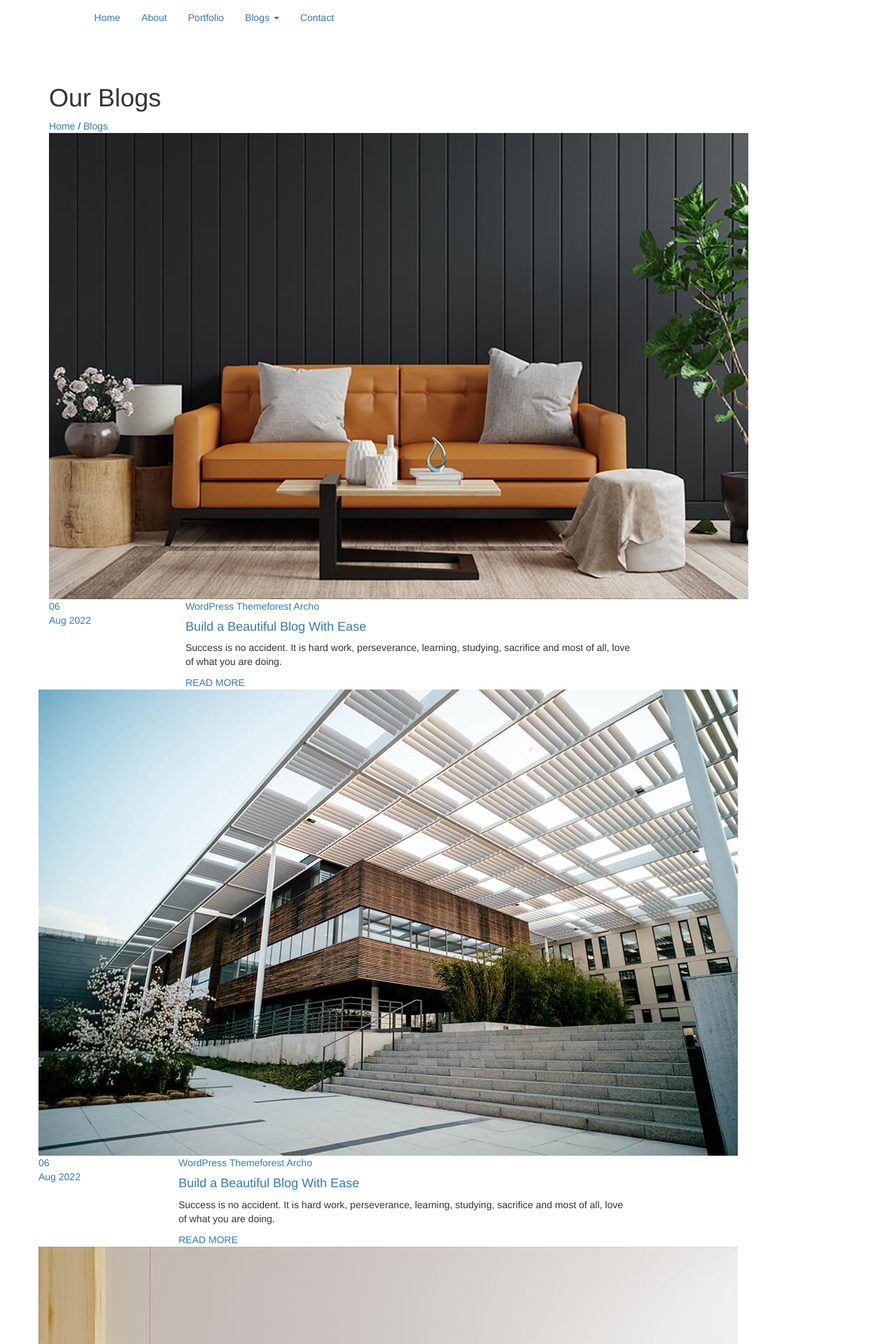
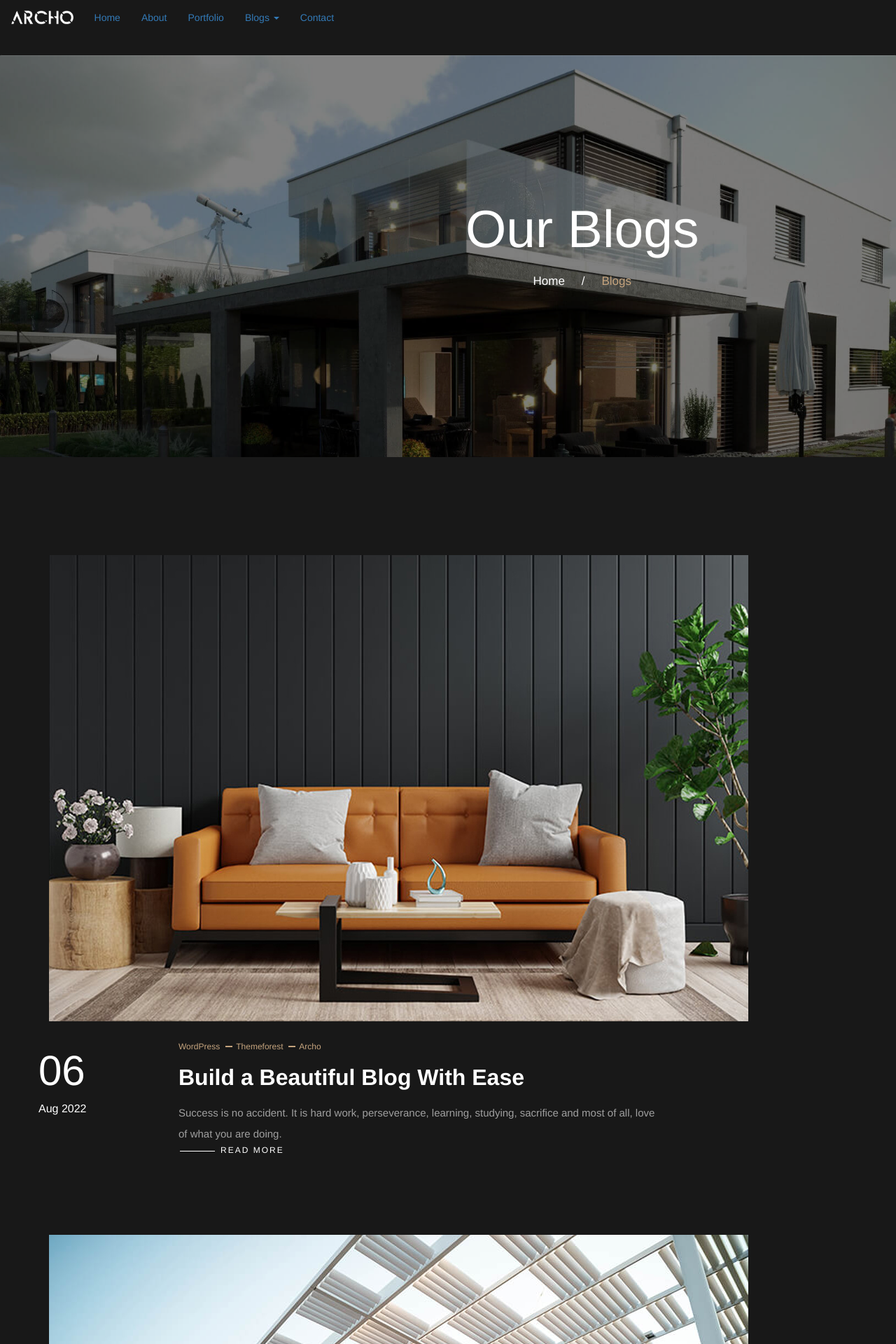
Before and after one commit to YahyaLateef/arco, a PHP site: page /blogs.html in a window 1280 px wide; the page is wider, and only the part inside the window is pictured. Shown: the top 1920 px of that part at 70% size. Run offline with PHP 8.4, Linux system fonts and the light colour scheme.

Commit message:
blogs css complete

```diff
--- a/assets/css/syntax.css
+++ b/assets/css/syntax.css
@@ -64,11 +64,11 @@ img[alt="4"]{
   line-height: 1.5;
   width: 100%;
 }
-.background-contact{
+.background{
   background-image: url(https://archo-react.vercel.app/assets/img/pg2.jpg);
     height: 41em;
-    width: 146%;
-    margin-left: -18em;
+    width: 132%;
+    margin-left: -13em;
     background-repeat: no-repeat;
     background-size: cover;
     filter: brightness(50%);
@@ -165,3 +165,104 @@ button.btn.btn-primary.bbs:before {
     left: -12px;
     box-shadow: 0px 45px #c5a47e, 183px 1px #c5a47e, 183px 45px #c5a47e;
 }
+.num{
+  color: #fff;
+  font-size: 60px;
+  font-weight: 400;
+}
+.date{
+  color: #fff;
+  font-weight: 400;
+  font-size: 16px;
+}
+.bert:hover{
+color: #fff;
+text-decoration: none;
+}
+.tags{
+  font-size: 12px;
+    font-weight: 500;
+    margin-bottom: 10px;
+
+}
+.tags a{
+  color: #c5a47e;
+  padding-right: 20px;
+}
+.tags a:hover{
+  color: #c5a47e;
+  text-decoration: none;
+}
+.tags:before {
+  content: "";
+  width: 10px;
+  height: 2px;
+  background: #c5a47e;
+  position: absolute;
+  top: 7px;
+  left: 82px;
+}
+.tags:after {
+  content: "";
+  width: 10px;
+  height: 2px;
+  background: #c5a47e;
+  position: absolute;
+  top: 7px;
+  left: 172px;
+}
+.head-for a{
+  font-weight: 700;
+    line-height: 1.6;
+    margin-bottom: 5px;
+    color: #fff;
+    font-size: xx-large;
+}
+.head-for a:hover{
+    text-decoration: none;
+    color: #fff;
+
+}
+.read{
+  margin-top: 20px;
+    font-size: 12px;
+    font-weight: 500;
+    text-transform: uppercase;
+    letter-spacing: 2px;
+    padding-left: 60px;
+    position: relative;
+    color: #fff;
+}
+.read:hover{
+  color: #fff;
+  padding-left: 40px;
+  text-decoration: none;
+}
+.read::before{
+  content: '';
+    width: 50px;
+    height: 1px;
+    background: #fff;
+    position: absolute;
+    top: 8px;
+    left: 2px;
+}
+.read:hover::before{
+  width: 30px;
+}
+.buttons-page{
+  text-align: center;
+}
+.buttons-page button{
+  color: #c5a47e;
+  width: 50px;
+    height: 50px;
+    line-height: 50px;
+    border: 1px solid #eee;
+    font-size: 18px;
+    background-color: transparent;
+}
+.buttons-page button:hover{
+  background-color: transparent;
+  color: #c5a47e;
+}
--- a/blogs.html
+++ b/blogs.html
@@ -8,7 +8,7 @@
   <script src="https://ajax.googleapis.com/ajax/libs/jquery/3.6.0/jquery.min.js"></script>
   <script src="https://maxcdn.bootstrapcdn.com/bootstrap/3.4.1/js/bootstrap.min.js"></script>
 </head>
-<body>
+<body style="background: #181818;">
 <section>
 <nav class="navbar  fixed-top">
   <div class="container-fluid black">
@@ -32,96 +32,118 @@
   </div>
 </nav>
 </section>
-<section>
+
+<section style="margin-top:-1.5em;">
   <div class="container">
-    <div class="background"></div>
-    <div class="context1">
+    <div class="background" style="background-image:url(assets/img/pg1.jpg)"></div>
+    <div class="context34" style="top: 19em;
+    left: 47.5em;">
       <h1>Our Blogs</h1>
       <div class="path">
         <a href="index.html">Home</a>
         <span>/</span>
-        <a href="about.html">Blogs</a>
+        <a href="about.html" class="pathy">Blogs</a>
       </div>
     </div>
   </div>
 </section>
-<section>
+<section style="margin-top: 10em;">
   <div class="container">
     <div class="row">
       <div class="col-lg-12">
-        <img src="assets/img/couch.jpg">
-        <div class="row">
-          <div class="col-lg-2">
-            <a href="/archo/post-detail.html">
-              <span>06</span><br>
-              <span>Aug 2022</span>
+        <div class="divs-main"></div>
+         <img src="assets/img/couch.jpg">
+        </div>
+        <div class="row" style="margin-bottom:8em; ">
+          <div class="col-lg-2" style=" margin-top: 2em;">
+            <a href="/archo/post-detail.html" class="bert">
+              <span class="num">06</span><br>
+              <span class="date">Aug 2022</span>
             </a>
           </div>
-          <div class="col-lg-10">
+          <div class="col-lg-10" style=" margin-top: 2em;">
             <div class="tags">
               <a href="#">WordPress</a>
               <a href="#">Themeforest</a>
               <a href="#">Archo</a>
             </div>
-            <h4><a href="/archo/post-detail.html">Build a Beautiful Blog With Ease</a></h4>
-            <p>Success is no accident. It is hard work, perseverance, learning, studying, sacrifice and most of all, love<br>of what you are doing.</p>
-            <a href="/archo/post-detail.html">READ MORE</a>
+            <h4 class="head-for"><a href="/archo/post-detail.html">Build a Beautiful Blog With Ease</a></h4>
+            <p style="color: #9f9f9f;
+            font-size: 15px;
+            font-weight: 400;
+            line-height: 2;
+            margin: 0;">Success is no accident. It is hard work, perseverance, learning, studying, sacrifice and most of all, love<br>of what you are doing.</p>
+            <a href="/archo/post-detail.html" class="read">READ MORE</a>
           </div>
         </div>
       </div>
       <div class="row">
         <div class="col-lg-12">
-          <img src="assets/img/blog1.jpg">
-          <div class="row">
-            <div class="col-lg-2">
-              <a href="/archo/post-detail.html">
-                <span>06</span><br>
-                <span>Aug 2022</span>
+          <div class="divs-main"></div>
+         <img src="assets/img/blog1.jpg">
+        </div>
+          <div class="row" style="margin-bottom:8em; ">
+            <div class="col-lg-2" style=" margin-top: 2em;">
+              <a href="/archo/post-detail.html" class="bert">
+                <span  class="num">06</span><br>
+                <span class="date">Aug 2022</span>
               </a>
             </div>
-            <div class="col-lg-10">
+            <div class="col-lg-10" style=" margin-top: 2em;">
               <div class="tags">
                 <a href="#">WordPress</a>
                 <a href="#">Themeforest</a>
                 <a href="#">Archo</a>
               </div>
-              <h4><a href="/archo/post-detail.html">Build a Beautiful Blog With Ease</a></h4>
-              <p>Success is no accident. It is hard work, perseverance, learning, studying, sacrifice and most of all, love<br>of what you are doing.</p>
-              <a href="/archo/post-detail.html">READ MORE</a>
+              <h4 class="head-for"><a href="/archo/post-detail.html">Build a Beautiful Blog With Ease</a></h4>
+              <p style="color: #9f9f9f;
+              font-size: 15px;
+              font-weight: 400;
+              line-height: 2;
+              margin: 0;">Success is no accident. It is hard work, perseverance, learning, studying, sacrifice and most of all, love<br>of what you are doing.</p>
+              <a href="/archo/post-detail.html" class="read">READ MORE</a>
             </div>
           </div>
         </div>
-      </div>
       <div class="row">
         <div class="col-lg-12">
-          <img src="assets/img/small-couch.jpg">
-          <div class="row">
-            <div class="col-lg-2">
-              <a href="/archo/post-detail.html">
-                <span>06</span><br>
-                <span>Aug 2022</span>
+          <div class="divs-main"></div>
+         <img src="assets/img/small-couch.jpg">
+        </div>
+          <div class="row" style="margin-bottom:8em;">
+            <div class="col-lg-2" style=" margin-top: 2em;">
+              <a href="/archo/post-detail.html" class="bert">
+                <span  class="num">06</span><br>
+                <span class="date">Aug 2022</span>
               </a>
             </div>
-            <div class="col-lg-10">
+            <div class="col-lg-10" style=" margin-top: 2em;">
               <div class="tags">
                 <a href="#">WordPress</a>
                 <a href="#">Themeforest</a>
                 <a href="#">Archo</a>
               </div>
-              <h4><a href="/archo/post-detail.html">Build a Beautiful Blog With Ease</a></h4>
-              <p>Success is no accident. It is hard work, perseverance, learning, studying, sacrifice and most of all, love<br>of what you are doing.</p>
-              <a href="/archo/post-detail.html">READ MORE</a>
+              <h4 class="head-for"><a href="/archo/post-detail.html">Build a Beautiful Blog With Ease</a></h4>
+              <p style="color: #9f9f9f;
+              font-size: 15px;
+              font-weight: 400;
+              line-height: 2;
+              margin: 0;">Success is no accident. It is hard work, perseverance, learning, studying, sacrifice and most of all, love<br>of what you are doing.</p>
+              <a href="/archo/post-detail.html" class="read">READ MORE</a>
             </div>
           </div>
         </div>
-      </div>
+
       <div class="buttons-page">
-        <button type="button" class="btn btn-default">1</button>
-        <button type="button" class="btn btn-default">2</button>
+        <button type="button" class="btn btn-active" style="padding: 0px;border: 1px solid #c5a47e;">1</button>
+        <button type="button" class="btn btn-default" style="padding: 0px;">2</button>
         <button type="button" class="btn btn-default"><span class="glyphicon glyphicon-chevron-right"></span></button>
       </div>
     </div>
-  </div>
+
+
+
+
 </section>
 <section>
   <div class="container">
--- a/contact.html
+++ b/contact.html
@@ -35,7 +35,7 @@
 </section>
 <section style="margin-top:-1.5em;">
   <div class="container">
-    <div class="background-contact"></div>
+    <div class="background" style="background-image: url(https://archo-react.vercel.app/assets/img/pg2.jpg);"></div>
     <div class="context34">
       <h1>Contact Us</h1>
       <div class="path">
```
Also changed, not shown: assets/img/pg1.jpg (added).
